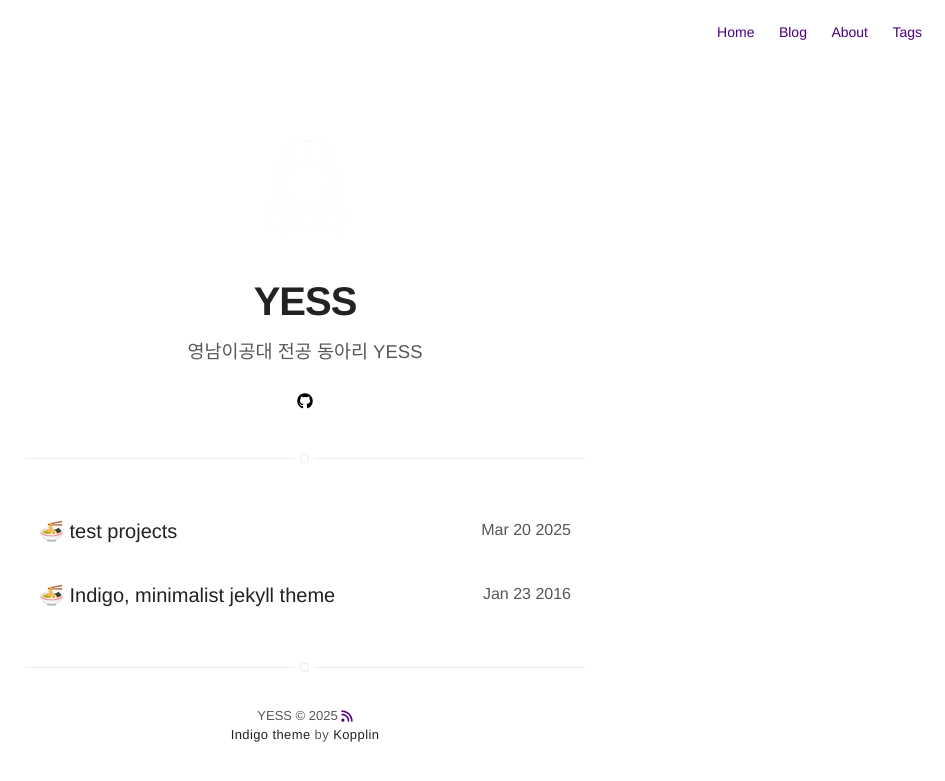
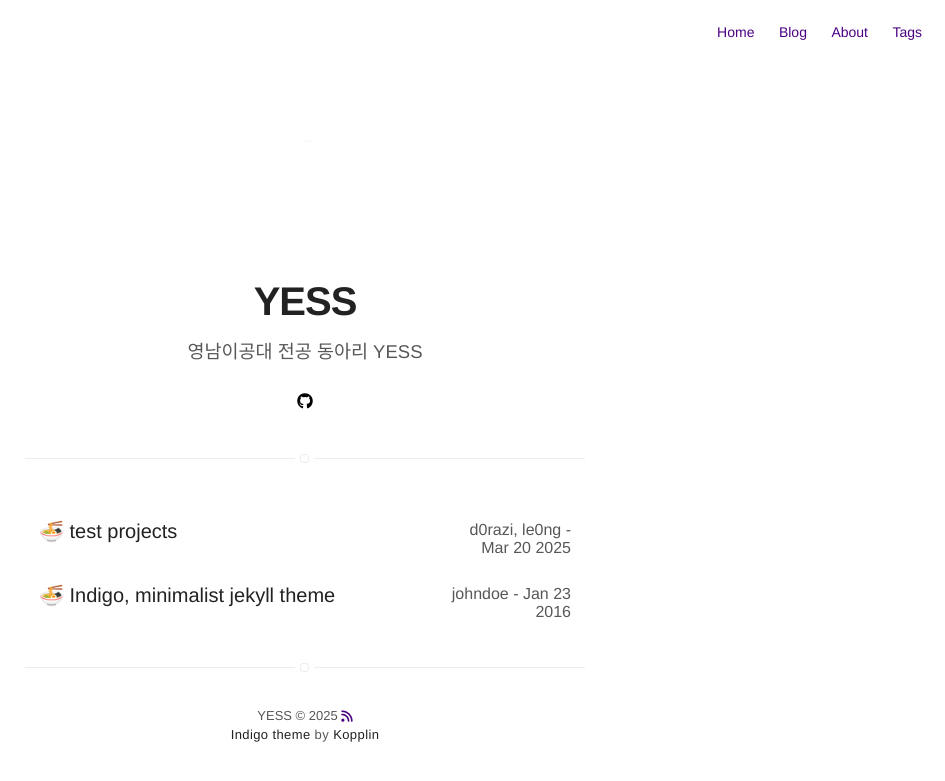
Before and after one commit to se0ngw00/YESS-bangsiri.github.io, a Jekyll site: the page built from projects.html, in a window 1280 px wide. Shown: the top 781 px of the page, without its empty margins (335-1280 px from the left). Built offline with Jekyll 4.4.1, drawn with Linux system fonts in a browser that asks for light colours; nearby versions of some CDN libraries; emoji names are drawn with the system emoji font.

Commit message:
edit projects

```diff
--- a/projects.html
+++ b/projects.html
@@ -8,7 +8,7 @@ title: Projects
             {% if post.hidden != true %}
                 <div class="item {% if post.star %}star{% endif %}">
                     <a class="url" href="{% if post.externalLink %}{{ post.externalLink }}{% else %}{{ site.url }}{{ post.url }}{% endif %}">
-                        <aside><time datetime="{{ post.date | date:"%d-%m-%Y" }}">{{ post.date | date: "%b %d %Y" }}</time></aside>
+                        <aside><time datetime="{{ post.date | date:"%d-%m-%Y" }}">{{ post.author }} - {{ post.date | date: "%b %d %Y" }}</time></aside>
                         <h3 class="title">{{ post.title }}</h3>
                     </a>
                 </div>
```
